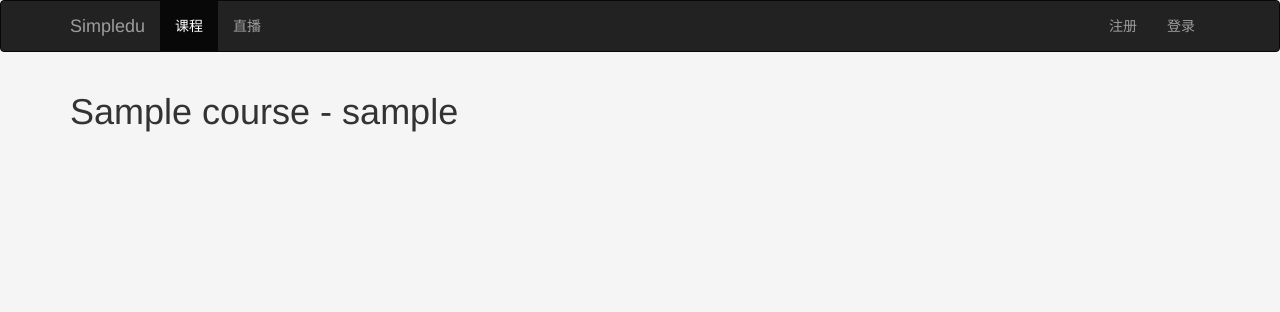
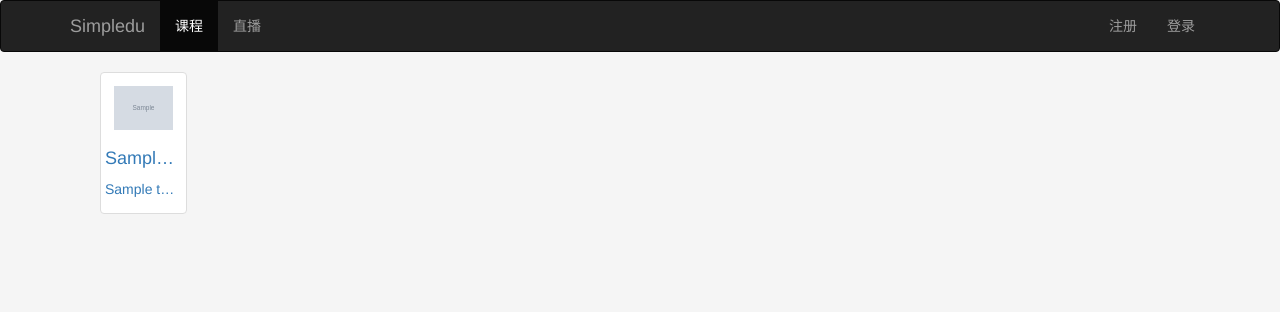
Before and after one commit to xue99999/flask_middle_app, a Flask app: page / in a window 1280 px wide. Shown: the top 312 px of the page. Run offline with Flask 2, Linux system fonts and the light colour scheme; tables that the repository leaves empty hold one stand-in row (values such as "Sample post"); grey boxes marked "Sample" are stand-in pictures; some libraries are stand-ins or nearby versions.

Commit message:
change index style~

```diff
--- a/flask_middle_app/models.py
+++ b/flask_middle_app/models.py
@@ -1,4 +1,5 @@
 from datetime import datetime
+from flask import url_for
 from flask_sqlalchemy import SQLAlchemy
 from werkzeug.security import generate_password_hash, check_password_hash
 from flask_login import UserMixin
@@ -77,8 +78,13 @@ class Course(Base):
     author = db.relationship('User', uselist=False)
     chapters = db.relationship('Chapter')
 
+    @property
+    def url(self):
+        return url_for('course.detail', course_id=self.id)
+
     def __repr__(self):
         return '<Course:{}>'.format(self.name)
+
 
 class Chapter(Base):
     __tablename__ = 'chapter'
--- a/flask_middle_app/static/main.css
+++ b/flask_middle_app/static/main.css
@@ -1,8 +1,25 @@
 body {
   background: #f5f5f5;
+}
+
+a,
+a:hover,
+a:visited {
+  text-decoration: none;
 }
 
 .form {
   width: 400px;
   margin: 0 auto;
 }
+
+.course__name,
+.course__description {
+  text-overflow: ellipsis;
+  overflow: hidden;
+  white-space: nowrap;
+}
+
+.course img {
+  height: 160px !important;
+}
--- /dev/null
+++ b/flask_middle_app/templates/course/detail.html
@@ -0,0 +1,4 @@
+{% block body %}
+
+    <h1> Course </h1>
+{% endblock %}
--- a/flask_middle_app/templates/index.html
+++ b/flask_middle_app/templates/index.html
@@ -3,7 +3,22 @@
 {% block title %}Home{% endblock %}
 
 {%block body%}
-    {% for course in courses %}
-        <h1>{{ course.name }} - {{ course.author.username }}</h1>
-    {% endfor %}
+    <div class='col-sm-6 col-md-4'
+
+    <div class="row">
+        {% for course in courses %}
+        <div class="col-sm-6 col-md-4">
+            <div class="thumbnail">
+                <a href="{{ course.url }}" target="_blank">
+                    <img src="{{ course.image_url }}" alt="课程"
+                    <div class="caption">
+                        <h4 class="course__name">{{ course.name }}</h4>
+                        <p class="course__description">{{ course.description }}</p>
+                    </div>
+                </a>
+            </div>
+        </div>
+
+       {% endfor %}
+    </div>
 {% endblock %}
```
Also changed, not shown: flask_middle_app/handlers/course.py (+7 -1 lines), 1 other file.
